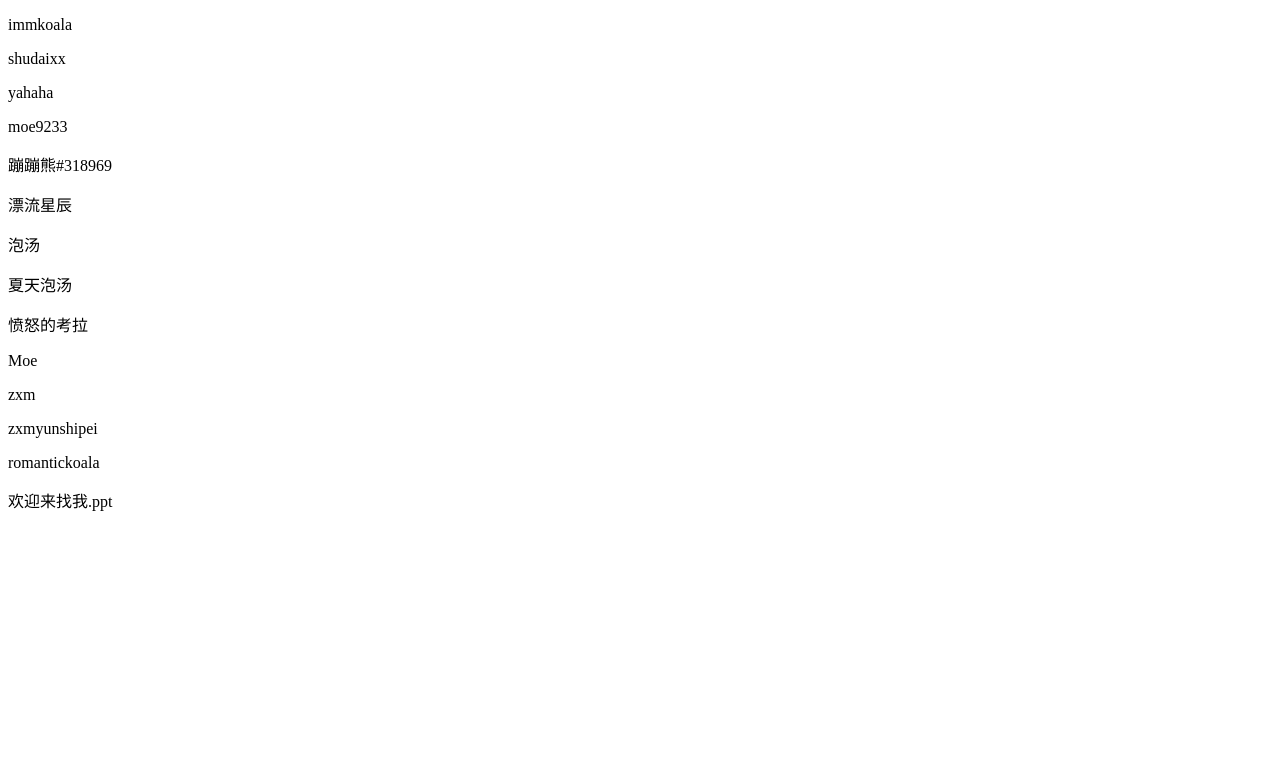
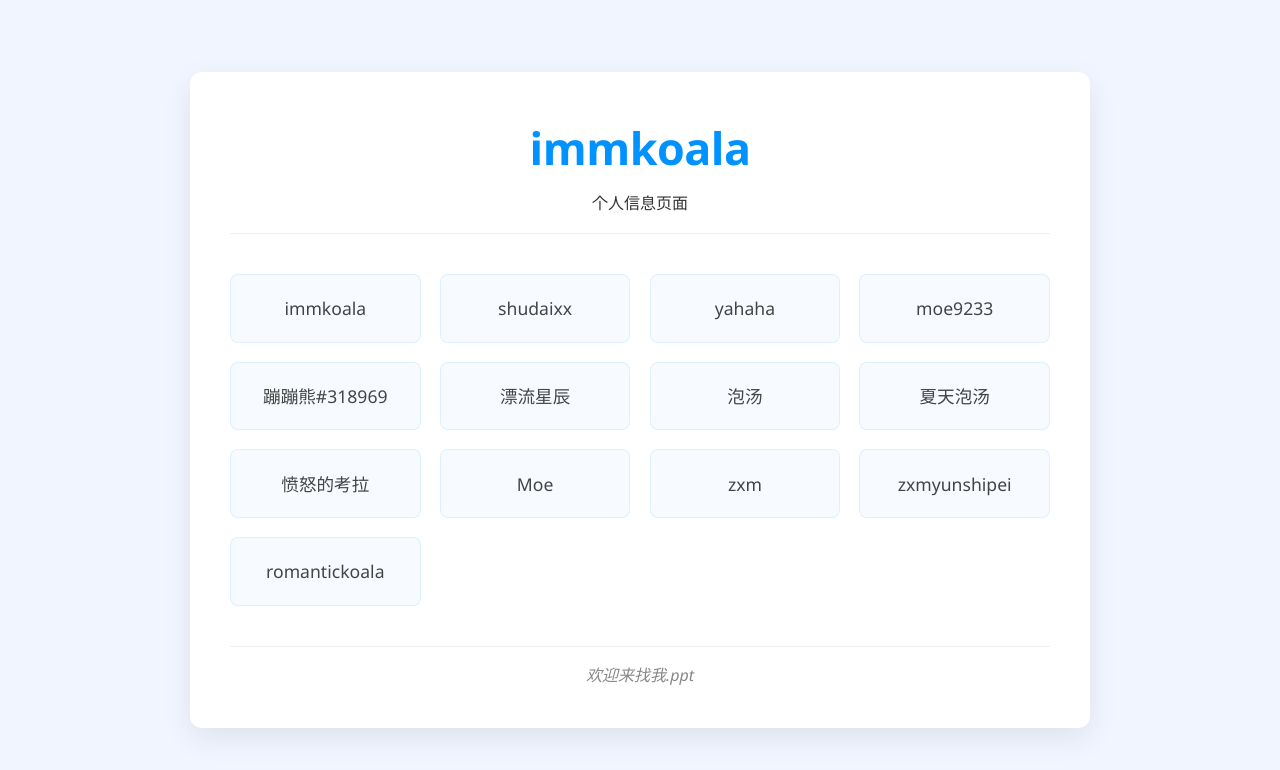
Before and after one commit to Sonz/immkoala, a website: page index.html in a window 1280 px wide. Drawn offline with Linux system fonts and the light colour scheme.

Commit message:
feat: imkl

```diff
--- a/index.html
+++ b/index.html
@@ -1,24 +1,252 @@
 <!DOCTYPE html>
 <html lang="en">
+
 <head>
   <meta charset="UTF-8">
   <meta name="viewport" content="width=device-width, initial-scale=1.0">
   <title>immkoala</title>
+  <style>
+    * {
+      margin: 0;
+      padding: 0;
+      box-sizing: border-box;
+    }
+
+    body {
+      font-family: 'Segoe UI', Tahoma, Geneva, Verdana, sans-serif;
+      background-color: #f0f5ff;
+      color: #333;
+      line-height: 1.6;
+      padding: 2rem;
+      min-height: 100vh;
+      display: flex;
+      justify-content: center;
+      align-items: center;
+    }
+
+    .container {
+      max-width: 900px;
+      width: 100%;
+      background-color: #fff;
+      border-radius: 12px;
+      box-shadow: 0 10px 30px rgba(0, 0, 0, 0.08);
+      padding: 2.5rem;
+      position: relative;
+      z-index: 1;
+    }
+
+    .header {
+      text-align: center;
+      margin-bottom: 2.5rem;
+      padding-bottom: 1rem;
+      border-bottom: 1px solid #eee;
+    }
+
+    .header h1 {
+      font-size: 2.8rem;
+      color: #0092ff;
+      margin-bottom: 0.5rem;
+      font-weight: 600;
+      letter-spacing: -0.5px;
+    }
+
+    .info-grid {
+      display: grid;
+      grid-template-columns: repeat(auto-fill, minmax(180px, 1fr));
+      grid-gap: 1.2rem;
+      position: relative;
+    }
+
+    .info-item {
+      background-color: rgba(240, 248, 255, 0.5);
+      border-radius: 8px;
+      padding: 1.2rem 1rem;
+      cursor: pointer;
+      position: relative;
+      transition: all 0.25s ease;
+      border: 1px solid rgba(0, 146, 255, 0.1);
+      text-align: center;
+      overflow: visible;
+    }
+
+    .info-item::before {
+      content: '';
+      position: absolute;
+      top: 0;
+      left: 0;
+      width: 4px;
+      height: 0;
+      background: linear-gradient(to bottom, #0092ff, #00d2ff);
+      transition: height 0.25s ease;
+    }
+
+    .info-item:hover {
+      transform: translateY(-3px);
+      box-shadow: 0 5px 15px rgba(0, 146, 255, 0.15);
+      background-color: white;
+      z-index: 2;
+    }
+
+    .info-item:hover::before {
+      height: 100%;
+    }
+
+    .info-text {
+      font-size: 1.1rem;
+      font-weight: 500;
+      color: #444;
+      position: relative;
+      z-index: 1;
+    }
+
+    .tooltip {
+      position: absolute;
+      top: -60px;
+      left: 50%;
+      transform: translateX(-50%) scale(0.8);
+      background-color: #ffffff;
+      color: #0092ff;
+      /* 修改这里，使用更浅的蓝色，与边框颜色一致 */
+      padding: 0.5rem 1rem;
+      border-radius: 6px;
+      font-size: 0.85rem;
+      opacity: 0;
+      visibility: hidden;
+      transition: all 0.3s cubic-bezier(0.68, -0.55, 0.27, 1.55);
+      box-shadow: 0 3px 10px rgba(0, 146, 255, 0.1);
+      font-weight: 500;
+      white-space: nowrap;
+      z-index: 100;
+      pointer-events: none;
+      border: 1px solid rgba(0, 146, 255, 0.3);
+    }
+
+    .tooltip::after {
+      content: '';
+      position: absolute;
+      bottom: -6px;
+      left: 50%;
+      width: 12px;
+      height: 12px;
+      background: #ffffff;
+      transform: translateX(-50%) rotate(45deg);
+      z-index: -1;
+      border-right: 1px solid rgba(0, 146, 255, 0.3);
+      border-bottom: 1px solid rgba(0, 146, 255, 0.3);
+    }
+
+    .info-item:hover .tooltip {
+      top: -50px;
+      opacity: 1;
+      visibility: visible;
+      transform: translateX(-50%) scale(1);
+    }
+
+    .footer {
+      text-align: center;
+      margin-top: 2.5rem;
+      padding-top: 1rem;
+      border-top: 1px solid #eee;
+      color: #888;
+      font-style: italic;
+    }
+
+    @media (max-width: 600px) {
+      body {
+        padding: 1rem;
+      }
+
+      .info-grid {
+        grid-template-columns: 1fr 1fr;
+      }
+    }
+
+    @media (max-width: 400px) {
+      .info-grid {
+        grid-template-columns: 1fr;
+      }
+    }
+  </style>
 </head>
+
 <body>
-  <p title="偶像">immkoala</p>
-  <p title="v（已封印）">shudaixx</p>
-  <p title="昵称">yahaha</p>
-  <p title="v">moe9233</p>
-  <p title="台服战网">蹦蹦熊#318969</p>
-  <p title="德">漂流星辰</p>
-  <p title="DK">泡汤</p>
-  <p title="猎人">夏天泡汤</p>
-  <p title="暗黑4">愤怒的考拉</p>
-  <p title="github">Moe</p>
-  <p title="github">zxm</p>
-  <p title="github">zxmyunshipei</p>
-  <p title="gmail">romantickoala</p>
-  <p>欢迎来找我.ppt</p>
+  <div class="container">
+    <div class="header">
+      <h1>immkoala</h1>
+      <p>个人信息页面</p>
+    </div>
+
+    <div class="info-grid">
+      <div class="info-item">
+        <div class="tooltip">偶像</div>
+        <p class="info-text">immkoala</p>
+      </div>
+
+      <div class="info-item">
+        <div class="tooltip">v（已封印）</div>
+        <p class="info-text">shudaixx</p>
+      </div>
+
+      <div class="info-item">
+        <div class="tooltip">昵称</div>
+        <p class="info-text">yahaha</p>
+      </div>
+
+      <div class="info-item">
+        <div class="tooltip">v</div>
+        <p class="info-text">moe9233</p>
+      </div>
+
+      <div class="info-item">
+        <div class="tooltip">台服战网</div>
+        <p class="info-text">蹦蹦熊#318969</p>
+      </div>
+
+      <div class="info-item">
+        <div class="tooltip">德</div>
+        <p class="info-text">漂流星辰</p>
+      </div>
+
+      <div class="info-item">
+        <div class="tooltip">DK</div>
+        <p class="info-text">泡汤</p>
+      </div>
+
+      <div class="info-item">
+        <div class="tooltip">猎人</div>
+        <p class="info-text">夏天泡汤</p>
+      </div>
+
+      <div class="info-item">
+        <div class="tooltip">暗黑4</div>
+        <p class="info-text">愤怒的考拉</p>
+      </div>
+
+      <div class="info-item">
+        <div class="tooltip">github</div>
+        <p class="info-text">Moe</p>
+      </div>
+
+      <div class="info-item">
+        <div class="tooltip">github</div>
+        <p class="info-text">zxm</p>
+      </div>
+
+      <div class="info-item">
+        <div class="tooltip">github</div>
+        <p class="info-text">zxmyunshipei</p>
+      </div>
+
+      <div class="info-item">
+        <div class="tooltip">gmail</div>
+        <p class="info-text">romantickoala</p>
+      </div>
+    </div>
+
+    <div class="footer">
+      <p>欢迎来找我.ppt</p>
+    </div>
+  </div>
 </body>
+
 </html>
```
